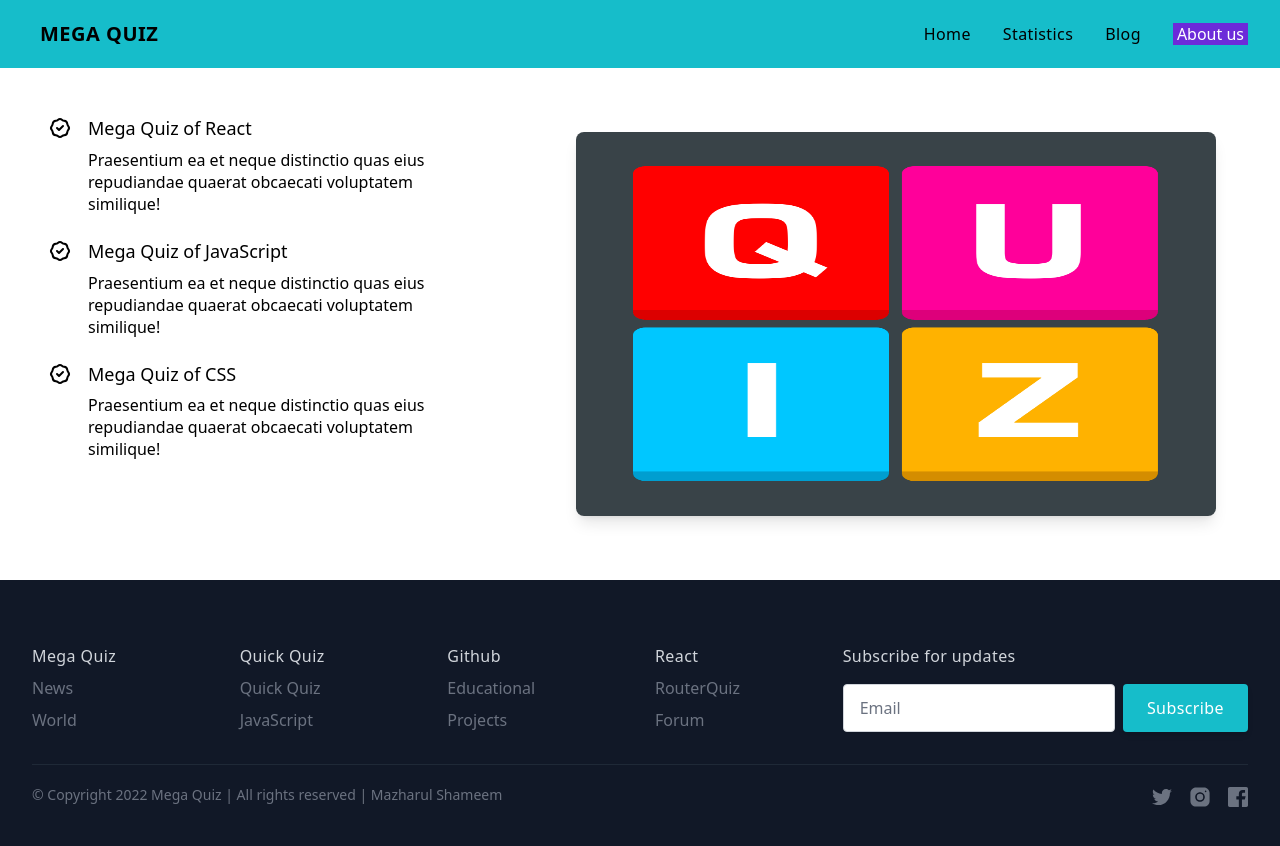
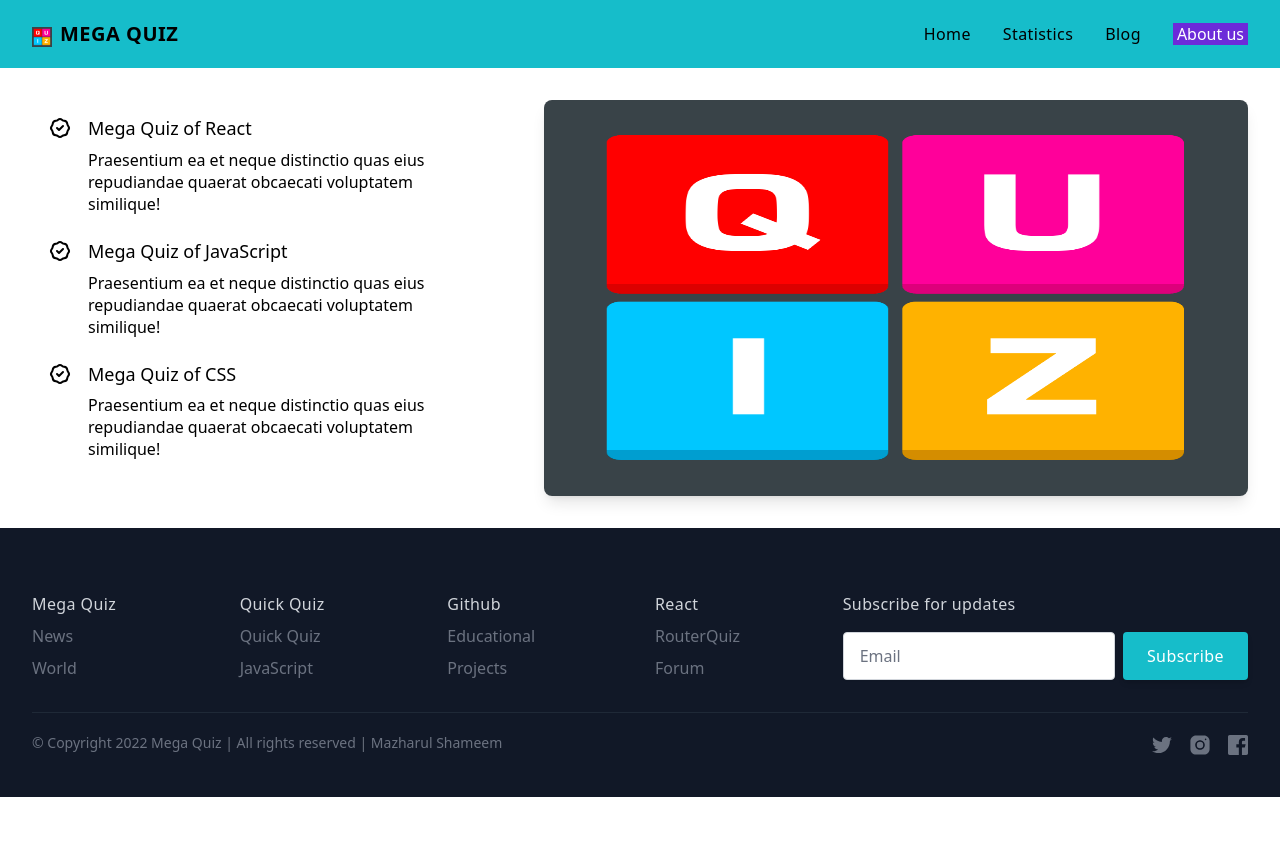
Before and after one commit to mazharulshameem/mega-quiz, a React (Create React App) app: page /about in a window 1280 px wide. Shown: the top 846 px of the page. After the commit the page ends 800 px from the top, so only its background shows below. Built offline with nearby package versions, Linux system fonts and the light colour scheme.

Commit message:
logo added

```diff
--- a/src/components/About.jsx
+++ b/src/components/About.jsx
@@ -84,7 +84,7 @@ const About = () => {
             </div>
           </div>
           <div className="lg:w-1/2 xl:w-3/5 dark:bg-gray-800">
-            <div className="flex items-center justify-center  p-4 md:p-8 lg:p-16 px-4">
+            <div className="flex items-center justify-center  p-4 md:p-12 lg:p-8 px-4">
               <img
                 src={img}
                 alt=""
--- a/src/components/Navbar.jsx
+++ b/src/components/Navbar.jsx
@@ -12,9 +12,13 @@ const Header = () => {
             to="/"
             aria-label="Mega Quiz"
             title="Mega Quiz"
-            class="inline-flex items-center"
+            class="block-flex items-center"
           >
-
+            <img
+              src={logo}
+              alt=""
+              className=" h-5 w-5 inline-flex items-center  justify-center"
+            />
             <span class="ml-2 text-xl font-bold tracking-wide text-black uppercase">
               Mega Quiz
             </span>
@@ -106,6 +110,11 @@ const Header = () => {
                         title="Mega Quiz"
                         class="inline-flex items-center"
                       >
+                        <img
+                          src={logo}
+                          alt=""
+                          className=" h-5 w-5 inline-flex items-center justify-center "
+                        />
                         <span class="ml-2 text-xl font-bold tracking-wide text-gray-800 uppercase">
                           Mega Quiz
                         </span>
```
